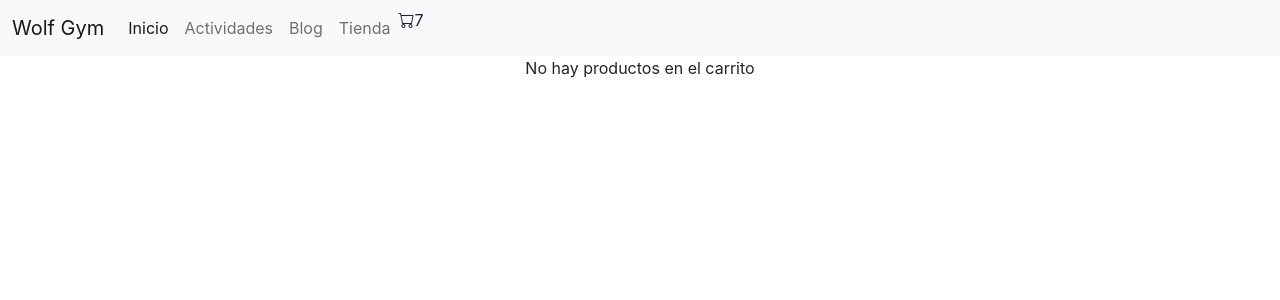
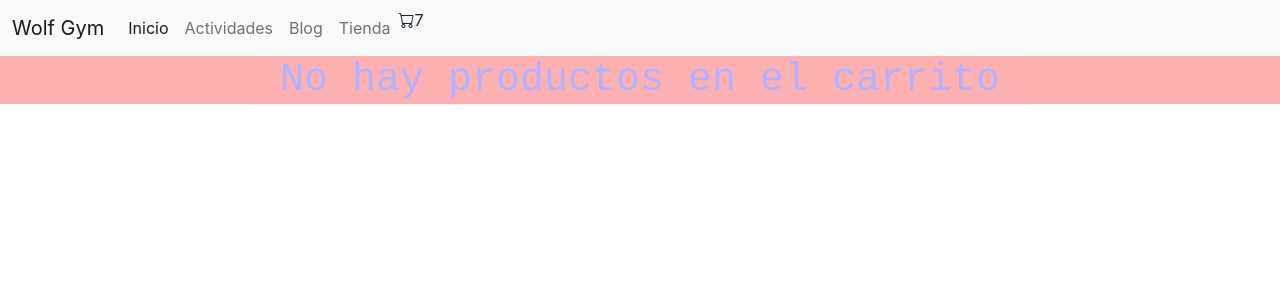
Before and after one commit to bnpablo/PreEntrega1-Blanco, a React (Create React App) app: page / in a window 1280 px wide. Shown: the top 300 px of the page. Built offline with nearby package versions, Linux system fonts and the light colour scheme.

Commit message:
agrego colores

```diff
--- a/src/Components/ItemListContainer.js
+++ b/src/Components/ItemListContainer.js
@@ -1,8 +1,15 @@
+const styles = {
+    fontFamily: 'Courier',
+    color: 'blue',
+    backgroundColor: 'red',
+    opacity: 0.3,
+}
+
 function ItemListContainer (props){
 return (
 
     <div>
-    <p>{props.mensaje}</p>
+    <h1 style={styles}>{props.mensaje}</h1>
     </div>
 );
 
```
